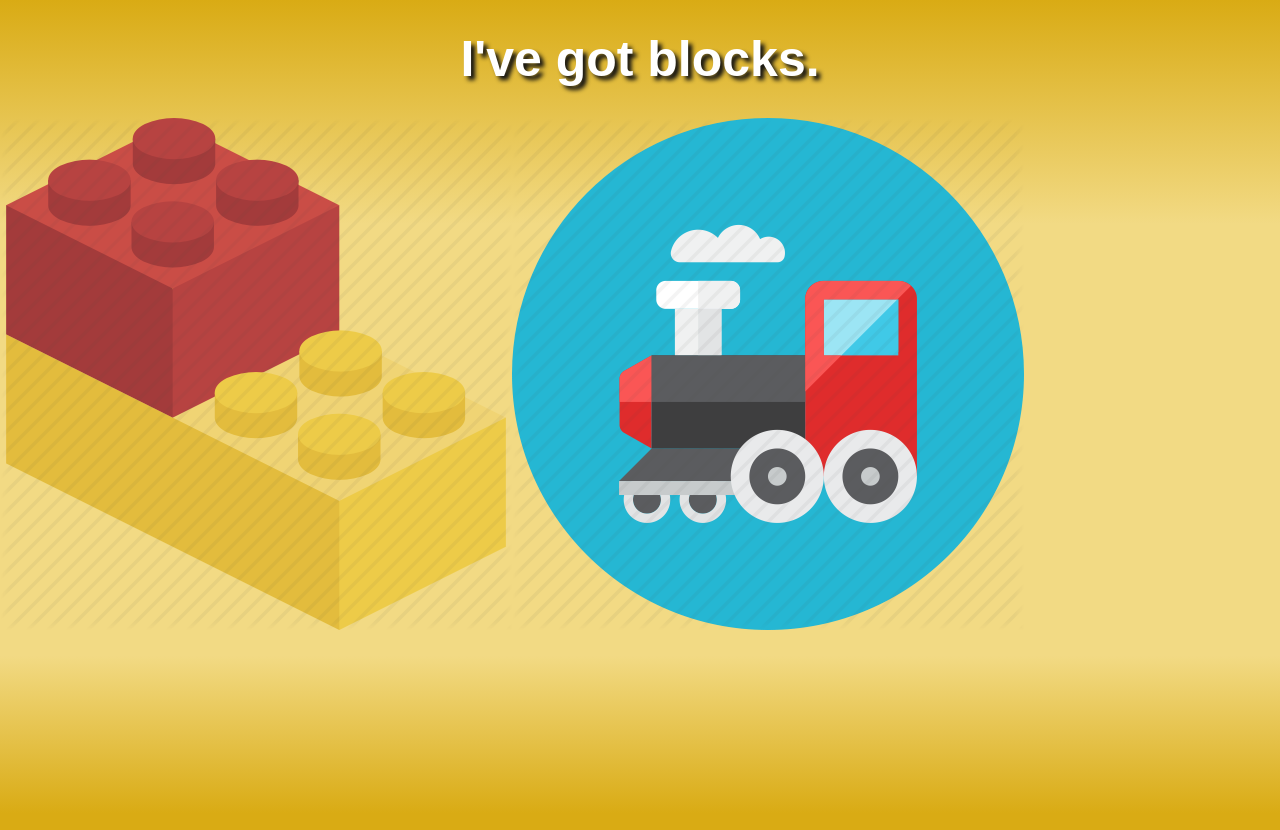
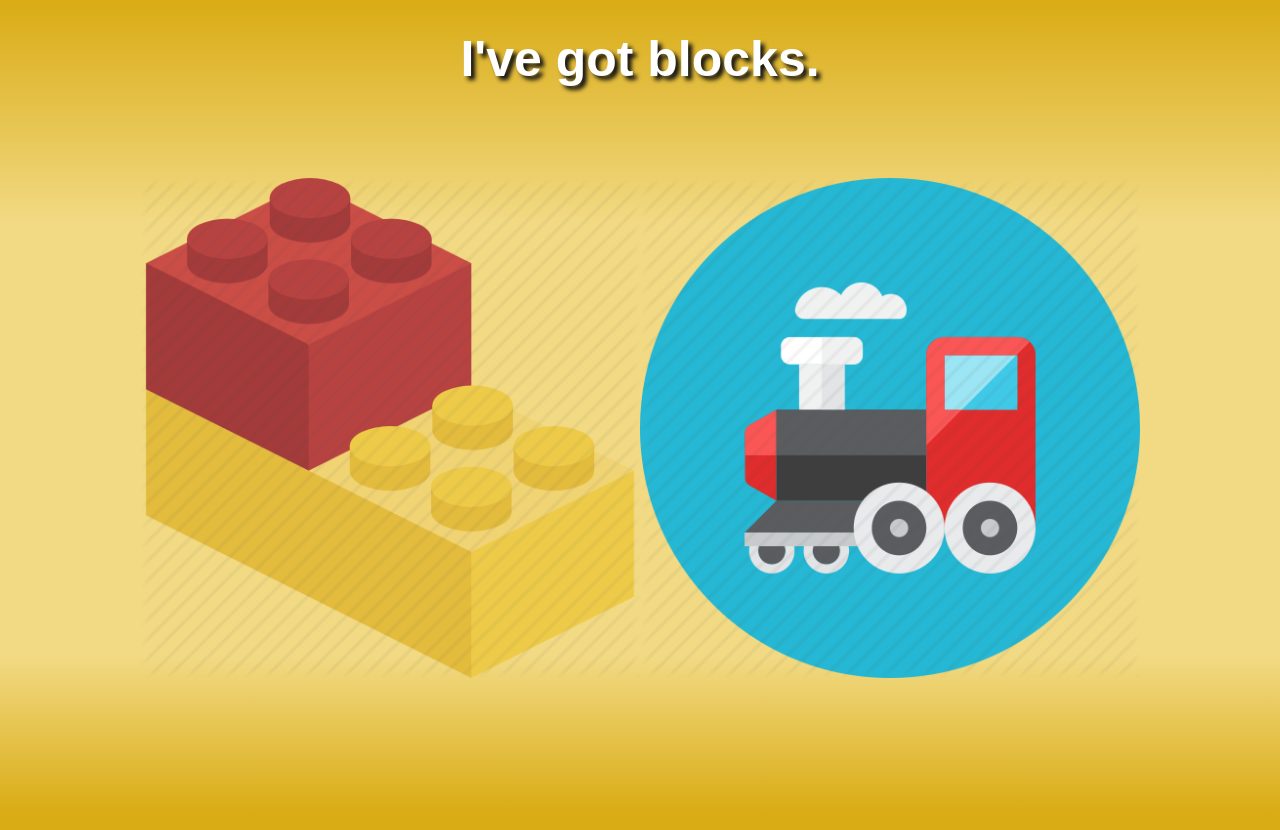
Before and after one commit to dtalanda/LS, a React (Create React App) app in the folder my-app/: page /oneortwo in a window 1280 px wide. Built offline with nearby package versions, Linux system fonts and the light colour scheme.

Commit message:
add scss files for cloud, projector, cards

```diff
--- a/my-app/src/components/oneOrTwo/Board.js
+++ b/my-app/src/components/oneOrTwo/Board.js
@@ -9,7 +9,7 @@ const Board = props => {
             {arr.map((item, index) => (
                 <>
                     {index < 2 && (
-                        <img className='board__img' src={item.img} alt={item.img} />
+                        <img /*onClick={() => onClick()}*/ className='board__img' src={item.img} alt={item.img} />
                     )}
                 </>
                 ))}
--- a/my-app/src/index.scss
+++ b/my-app/src/index.scss
@@ -6,3 +6,6 @@
 @import './style/menu.scss';
 @import './style/robot.scss';
 @import './style/oneortwo.scss';
+@import './style/cards.scss';
+@import './style/projector.scss';
+@import './style/cloud.scss';
--- a/my-app/src/style/oneortwo.scss
+++ b/my-app/src/style/oneortwo.scss
@@ -0,0 +1,8 @@
+.board {
+    display: flex;
+    justify-content: center;
+    &__img {
+        max-height: 500px;
+        margin: 60px 0;
+    }
+}
```
Also changed, not shown: my-app/src/style/cards.scss (added), my-app/src/style/cloud.scss (added), my-app/src/style/projector.scss (added).
